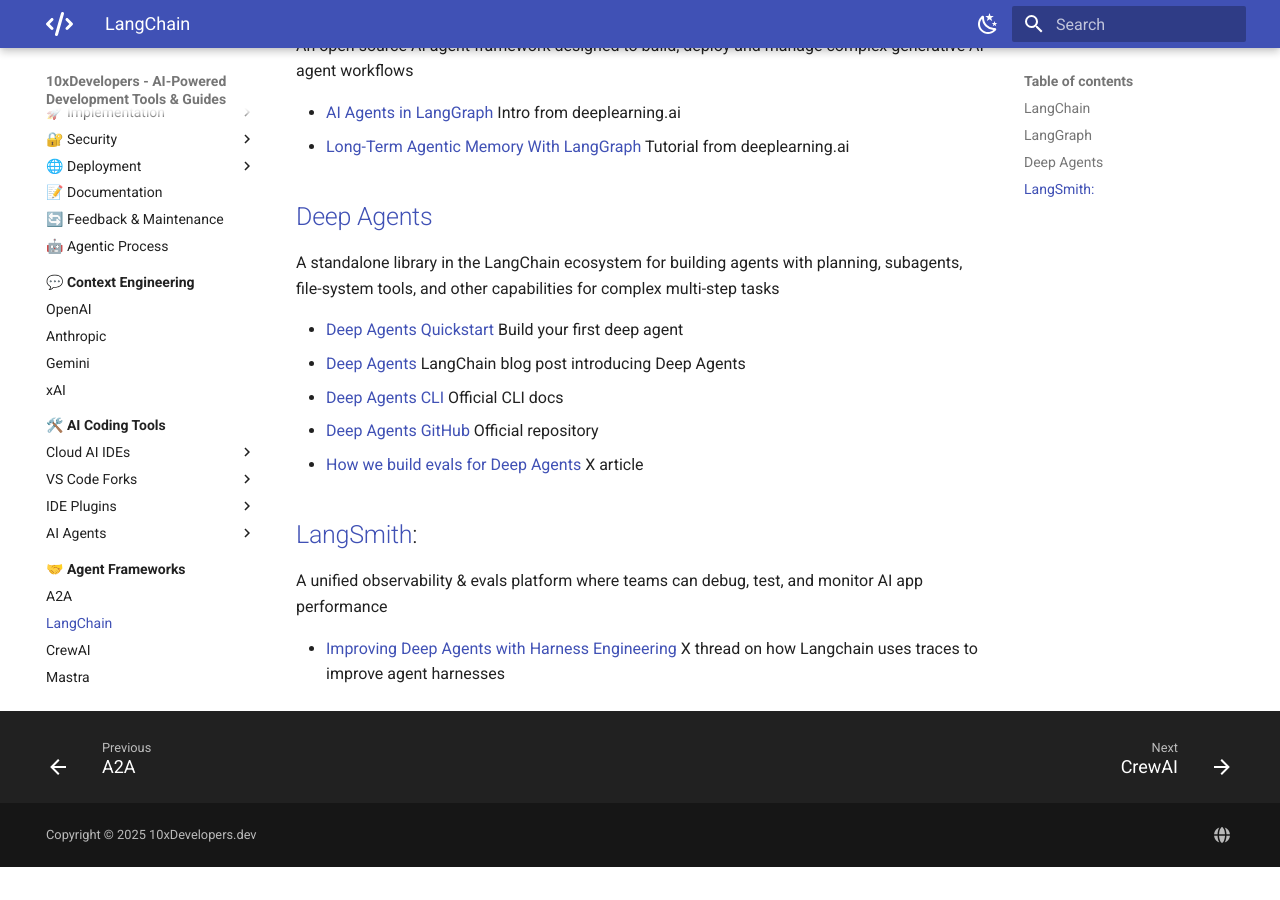
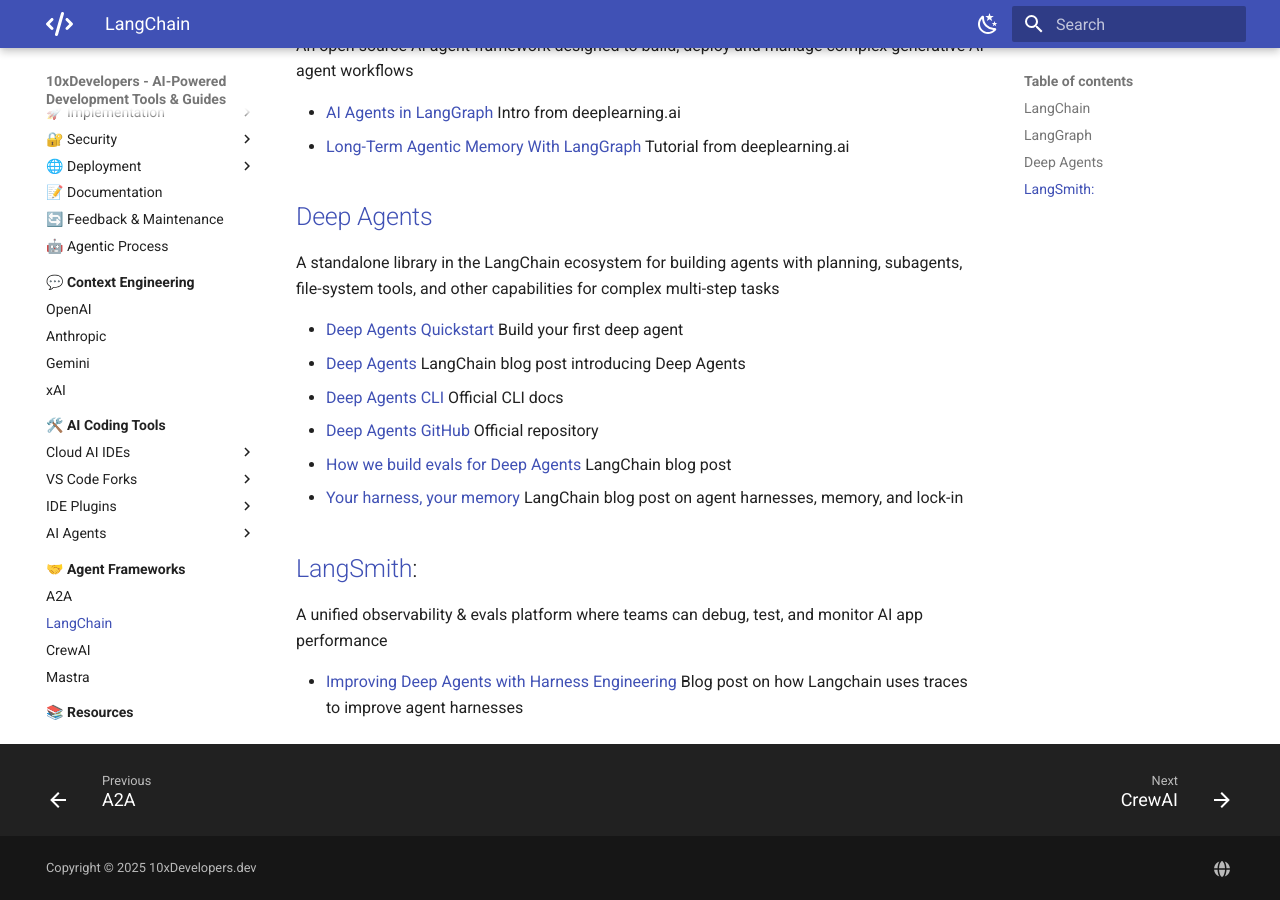
Before and after one commit to shlomoc/10xdev, an MkDocs documentation site: the page built from docs/agent-frameworks/langchain.md, in a window 1280 px wide and 900 px high, scrolled down 1087 px. Built offline with MkDocs 1.6.1 and Material for MkDocs 9.7.7, drawn with Linux system fonts in a browser that asks for light colours; before the commit the page ends 1954 px from its top, so only the background shows below that.

Commit message:
docs(langchain): update links to Deep Agents resources

```diff
--- a/docs/agent-frameworks/langchain.md
+++ b/docs/agent-frameworks/langchain.md
@@ -36,9 +36,10 @@ A standalone library in the LangChain ecosystem for building agents with plannin
 - [Deep Agents](https://blog.langchain.com/deep-agents/) LangChain blog post introducing Deep Agents
 - [Deep Agents CLI](https://docs.langchain.com/oss/python/deepagents/cli) Official CLI docs
 - [Deep Agents GitHub](https://github.com/langchain-ai/deepagents) Official repository
-- [How we build evals for Deep Agents](https://x.com/Vtrivedy10/status/2037203679997018362) X article
+- [How we build evals for Deep Agents](https://blog.langchain.com/how-we-build-evals-for-deep-agents/) LangChain blog post
+- [Your harness, your memory](https://blog.langchain.com/your-harness-your-memory/) LangChain blog post on agent harnesses, memory, and lock-in
 
 ## [LangSmith](https://www.langchain.com/langsmith):
 A unified observability & evals platform where teams can debug, test, and monitor AI app performance
 
-- [Improving Deep Agents with Harness Engineering](https://x.com/Vtrivedy10/status/2023805578561060992) X thread on how Langchain uses traces to improve agent harnesses
+- [Improving Deep Agents with Harness Engineering](https://blog.langchain.com/improving-deep-agents-with-harness-engineering/) Blog post on how Langchain uses traces to improve agent harnesses
```
Also changed, not shown: docs/ai-coding-tools/ai-agents/codex.md (+0 -1 lines), docs/ai-coding-tools/index.md (+1 -1 lines).
